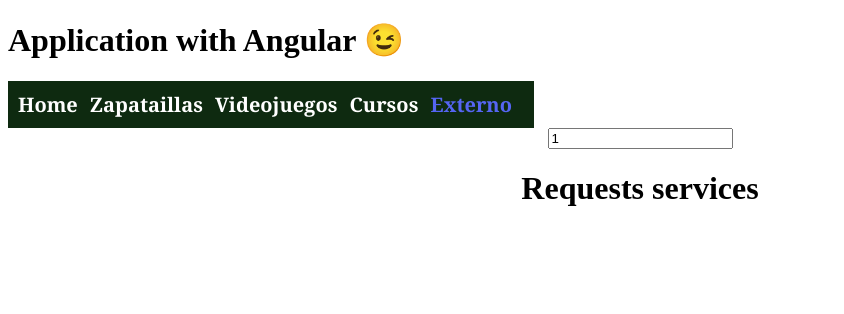
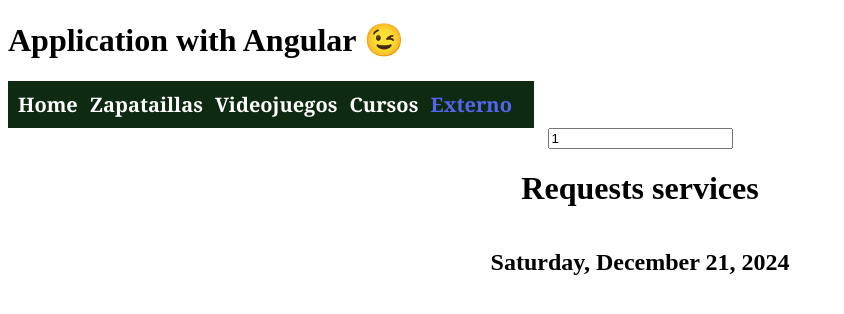
Before and after one commit to cpablop1/javascript_practices, an Angular app in the folder angular/learning-angular/: page /external in a window 1280 px wide. Shown: the top 314 px of the page, without its empty margins (0-844 px from the left). Built offline with nearby package versions, Linux system fonts and the light colour scheme; no server answers.

Commit message:
Pipes en Angular

```diff
--- a/angular/learning-angular/src/app/external/external.component.html
+++ b/angular/learning-angular/src/app/external/external.component.html
@@ -2,6 +2,7 @@
 <div class="container">
     <input type="text" [(ngModel)]="userId" (keyup.enter)="loadUser(userId)">
     <h1>Requests services</h1>
+    <h2><strong>{{ date | date:'fullDate' }}</strong></h2>
     <div *ngIf="user" id="user">
         <img src="{{user.avatar}}">
         <h1>{{ user.first_name }} {{ user.last_name }}</h1>
--- a/angular/learning-angular/src/app/external/external.component.ts
+++ b/angular/learning-angular/src/app/external/external.component.ts
@@ -14,6 +14,7 @@ import { RequestsService } from '../services/requests.service';
 export class ExternalComponent implements OnInit {
   public user: any;
   public userId: any;
+  public date: any;
 
   constructor(
     private _requestsService: RequestsService
@@ -23,6 +24,7 @@ export class ExternalComponent implements OnInit {
 
   ngOnInit(): void {
     this.loadUser(this.userId);
+    this.date = new Date();
   }
 
   loadUser(userId: any) {
```
